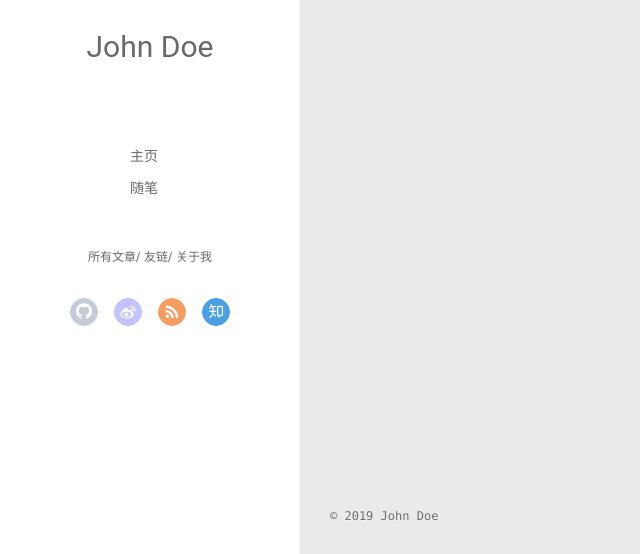
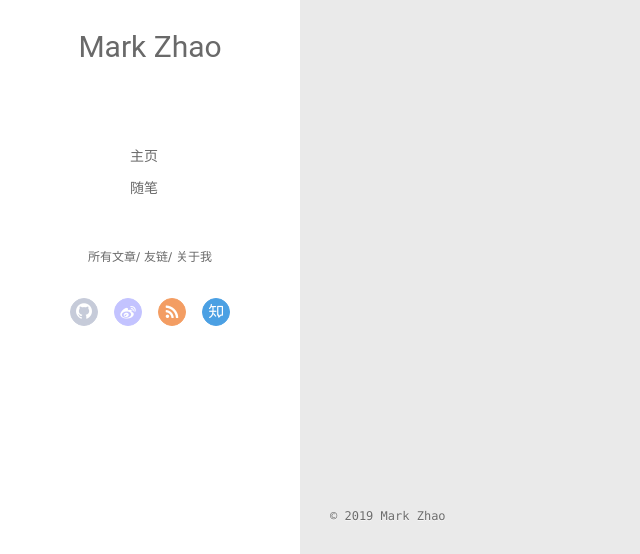
Before and after one commit to Mart999/Mart999.github.io, a plain HTML site: page archives/index.html in a window 1280 px wide. Shown: the part 243-797 px from the top of the page, 0-640 px from the left. Drawn offline with Linux system fonts and the light colour scheme; no server answers.

Commit message:
Site updated: 2019-09-13 12:17:50

```diff
--- a/archives/index.html
+++ b/archives/index.html
@@ -12,7 +12,7 @@
 <meta property="og:title" content="Hexo">
 <meta property="og:url" content="http://yoursite.com/archives/index.html">
 <meta property="og:site_name" content="Hexo">
-<meta property="og:locale" content="en">
+<meta property="og:locale" content="zh">
 <meta name="twitter:card" content="summary">
 <meta name="twitter:title" content="Hexo">
 
@@ -46,7 +46,7 @@
 			<img src="" class="js-avatar">
 		</a>
 		<hgroup>
-		  <h1 class="header-author"><a href="/">John Doe</a></h1>
+		  <h1 class="header-author"><a href="/">Mark Zhao</a></h1>
 		</hgroup>
 
 
@@ -104,7 +104,7 @@
 				<img src="" class="js-avatar">
 			</div>
 			<hgroup>
-			  <h1 class="header-author js-header-author">John Doe</h1>
+			  <h1 class="header-author js-header-author">Mark Zhao</h1>
 			</hgroup>
 
 
@@ -229,7 +229,7 @@
   <div class="outer">
     <div id="footer-info">
     	<div class="footer-left">
-    		&copy; 2019 John Doe
+    		&copy; 2019 Mark Zhao
     	</div>
       	<div class="footer-right">
       		<a href="http://hexo.io/" target="_blank">Hexo</a>  Theme <a href="https://github.com/litten/hexo-theme-yilia" target="_blank">Yilia</a> by Litten
```
Also changed, not shown: 2019/09/13/New-blogger/index.html (+4 -4 lines), 2019/09/13/hello-world/index.html (+4 -4 lines), archives/2019/09/index.html (+4 -4 lines), archives/2019/index.html (+4 -4 lines), index.html (+4 -4 lines).
